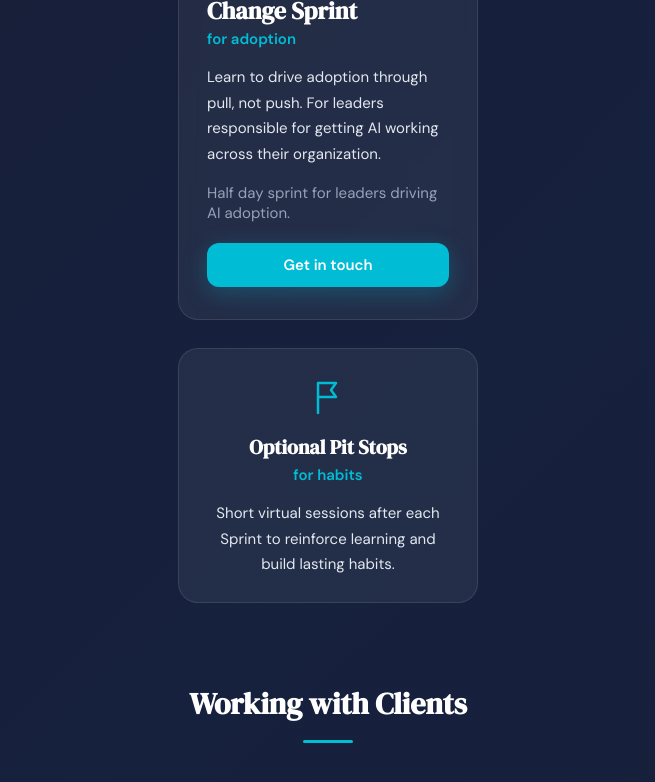
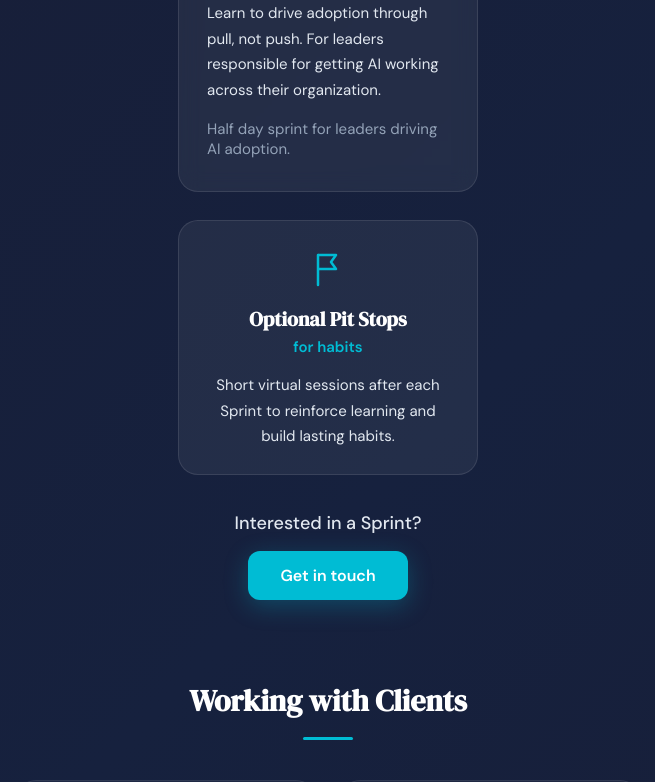
Before and after one commit to coachbay/site, a React (Vite) app: page / in a window 1280 px wide. Shown: the part 1888-2670 px from the top of the page, without its empty margins (312-967 px from the left). Built offline with nearby package versions, Linux system fonts and the light colour scheme.

Commit message:
Replace three sprint buttons with single CTA after Pit Stops

```diff
--- a/LandingPage.jsx
+++ b/LandingPage.jsx
@@ -348,27 +348,10 @@ export default function LandingPage({ onNavigate }) {
               <p style={{
                 color: "#94a3b8",
                 fontSize: 15,
-                margin: "0 0 20px",
+                margin: "0",
               }}>
                 {sprint.detail}
               </p>
-              <a href="mailto:coach@coachbay.ai" style={{
-                display: "block",
-                textAlign: "center",
-                background: CYAN,
-                color: "#fff",
-                border: "none",
-                borderRadius: 12,
-                padding: "12px 24px",
-                fontSize: 15,
-                fontWeight: 600,
-                textDecoration: "none",
-                fontFamily: "'DM Sans', sans-serif",
-                boxShadow: `0 6px 24px ${CYAN}44`,
-                transition: "all 0.2s ease",
-              }}>
-                Get in touch
-              </a>
             </div>
           ))}
         </div>
@@ -415,6 +398,37 @@ export default function LandingPage({ onNavigate }) {
           }}>
             Short virtual sessions after each Sprint to reinforce learning and build lasting habits.
           </p>
+        </div>
+
+        {/* Sprint CTA */}
+        <div style={{
+          textAlign: "center",
+          marginTop: 36,
+        }}>
+          <p style={{
+            color: "#e2e8f0",
+            fontSize: 18,
+            fontWeight: 500,
+            margin: "0 0 16px",
+          }}>
+            Interested in a Sprint?
+          </p>
+          <a href="mailto:coach@coachbay.ai" style={{
+            display: "inline-block",
+            background: CYAN,
+            color: "#fff",
+            border: "none",
+            borderRadius: 12,
+            padding: "14px 32px",
+            fontSize: 16,
+            fontWeight: 600,
+            textDecoration: "none",
+            fontFamily: "'DM Sans', sans-serif",
+            boxShadow: `0 6px 24px ${CYAN}44`,
+            transition: "all 0.2s ease",
+          }}>
+            Get in touch
+          </a>
         </div>
       </div>
 
```
Also changed, not shown: 4 other files (tests, documents, lock files or other folders).
